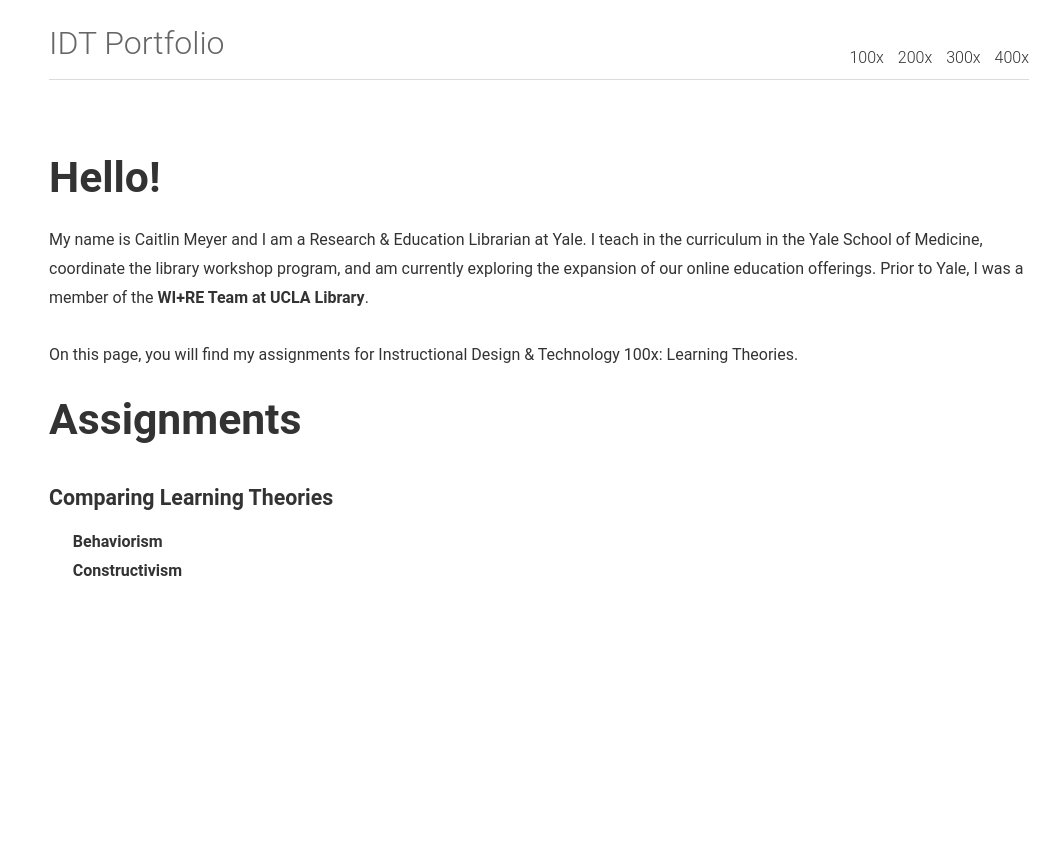
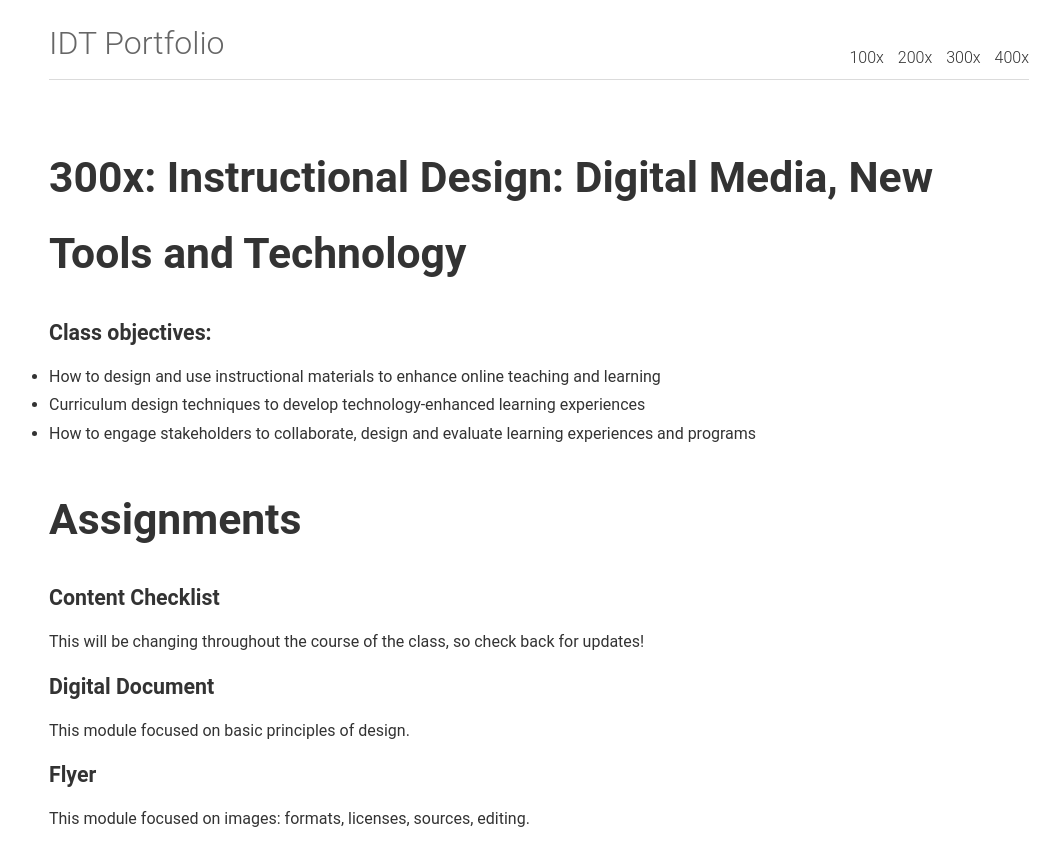
Before and after one commit to caitlinmeyer/idt-portfolio, a Jekyll site: the page built from 300x/index.html, in a window 1280 px wide. Shown: the top 866 px of the page, without its empty margins (101-1161 px from the left). Built offline with Jekyll 4.4.1, drawn with Linux system fonts in a browser that asks for light colours.

Commit message:
Update index.html

```diff
--- a/300x/index.html
+++ b/300x/index.html
@@ -1,28 +1,22 @@
 ---
 layout: default
 ---
+<h1><a href="https://www.edx.org/course/instructional-design-digital-media-new-tools-and-technology">300x: Instructional Design: Digital Media, New Tools and Technology</a></h1>
 
-<h1>Hello!</h1>
-My name is Caitlin Meyer and I am a Research & Education Librarian at Yale. I teach in the curriculum in the Yale School of Medicine, coordinate the library workshop program, and am currently exploring the expansion of our online education offerings.  Prior to Yale, I was a member of the <a href="https://uclalibrary.github.io/research-tips/">WI+RE Team at UCLA Library</a>.<BR><BR>
-On this page, you will find my assignments for Instructional Design & Technology 100x: Learning Theories.
-<BR CLEAR="all">
+<h3>Class objectives:</h3>
+<ul>
+
+	<li>How to design and use instructional materials to enhance online teaching and learning</li>
+	<li>Curriculum design techniques to develop technology-enhanced learning experiences</li>
+<li>How to engage stakeholders to collaborate, design and evaluate learning experiences and programs</li>
+</ul>
+
+
 <h1>Assignments</h1>
 
-	<h3><a href="/IDT100x/comparing-learning-theories">Comparing Learning Theories</a></h3>
-&nbsp;&nbsp;&nbsp;&nbsp;&nbsp;&nbsp;<a href="/IDT100x/comparing-learning-theories#behaviorism">Behaviorism</a><BR>
-&nbsp;&nbsp;&nbsp;&nbsp;&nbsp;&nbsp;<a href="/IDT100x/comparing-learning-theories#constructivism">Constructivism</a><BR>
-<!--<h2>&#8594; <a href="/IDT100x/cognitivism">Cognitivism</a></h2>
-<h2>&#8594; <a href="/IDT100x/andragogy">Andragogy</a></h3></li></h2>
-<h2>&#8594; <a href="/IDT100x/authentic-assessment">Authentic Assessment</a></h2>
-<h2>&#8594; <a href="/IDT100x/microlearning-project">MicroLearning Project</a></h2>
-<h2>&#8594; <a href="/IDT100x/learning-theory-table">Learning Theory Table</a></h3></li></h2>
-
-
-<!--
-	<ul>
-	    {% for page in site.pages %}
-	      {% if page.layout == "page" %}
-	       <li><a href="{% if site.baseurl == "/" %}{{ page.url }}{% else %}{{ page.url | prepend: site.baseurl }}{% endif %}" title="{{ page.title }}">{{ page.title }}</a> </li>
-	      {% endif %} {% endfor %}
-
-	</ul>
+<h3><a href="/idt-portfolio/300x/content-checklist">Content Checklist</a></h3>
+This will be changing throughout the course of the class, so check back for updates!
+<h3><a href="/idt-portfolio/300x/digital-document">Digital Document</a></h3>
+This module focused on basic principles of design.
+<h3><a href="/idt-portfolio/300x/flyer">Flyer</a></h3>
+This module focused on images: formats, licenses, sources, editing.
```
